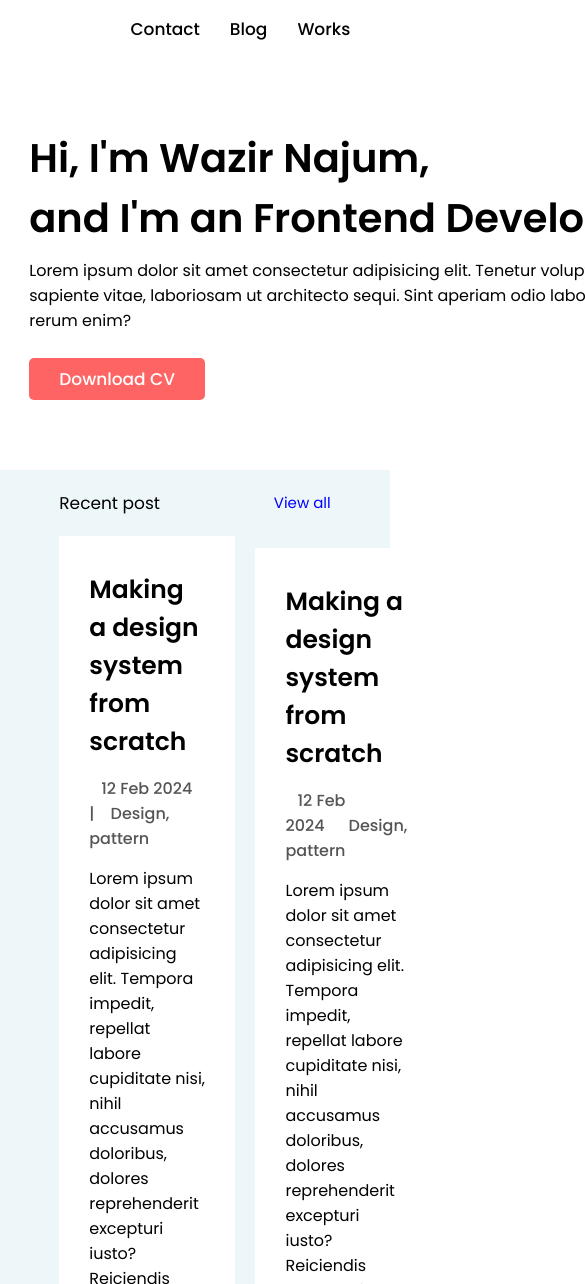
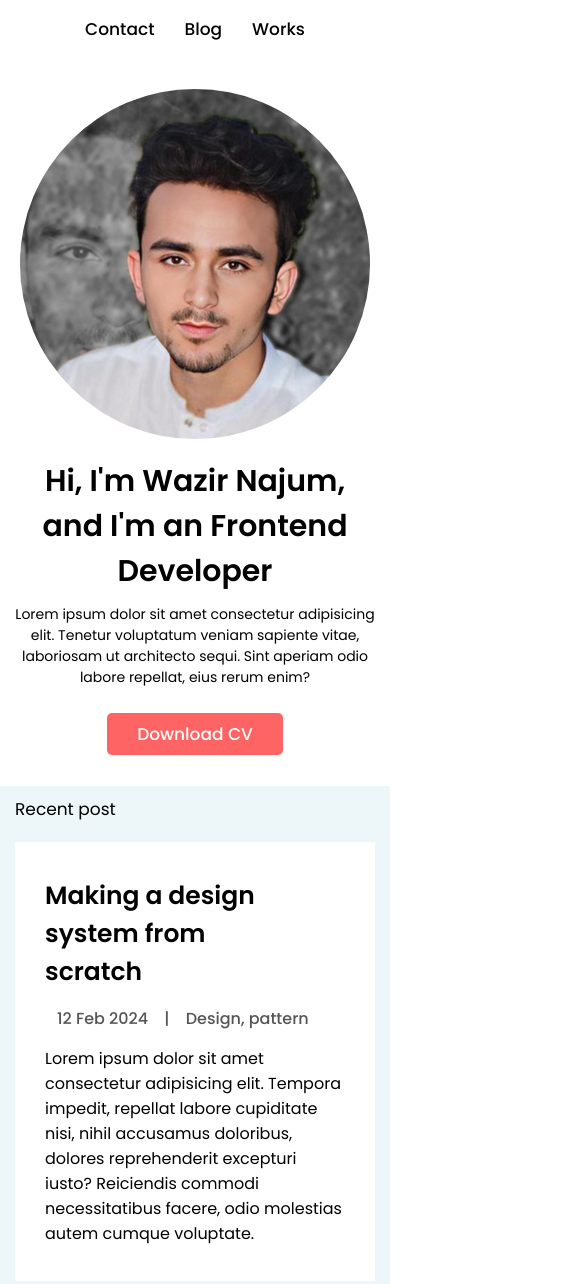
Before and after one commit to wazirnajum/najum-portfolio-website-multiple-page, a plain HTML site: page index.html in a window 390 px wide. Shown: the top 1284 px of the page, 585 px wide, since content can reach past the window. Drawn offline with Linux system fonts and the light colour scheme.

Commit message:
Add files via upload

```diff
--- a/styles.css
+++ b/styles.css
@@ -185,3 +185,60 @@ hr {
 .social-media-icons p {
   font-size: 13px;
 }
+@media (max-width: 1130px) {
+  .home {
+    width: 95%;
+    flex-direction: column-reverse;
+  }
+  .home-image {
+    margin-bottom: 20px;
+  }
+  .view-all a {
+    display: none;
+  }
+  .view-all {
+    text-align: center;
+  }
+  .recent-post-contents {
+    flex-direction: column;
+  }
+  .featured {
+    margin-top: 50px;
+  }
+  .dashboard {
+    flex-direction: column;
+  }
+  .image img {
+    width: 500px;
+  }
+}
+@media (max-width: 770px) {
+  .home {
+    width: 95%;
+    text-align: center;
+  }
+  .home h1 {
+    font-size: 30px;
+    text-align: center;
+  }
+  .home p {
+    font-size: 14px;
+    width: 100%;
+    text-align: center;
+  }
+  .recent-post {
+    width: 100%;
+    margin: 4% auto;
+    padding: 10px 15px;
+  }
+  .featured {
+    width: 85%;
+    margin: -40px auto;
+  }
+  .navbar {
+    /* padding: 8px 15px; */
+    display: flex;
+    align-items: center;
+    justify-content: center;
+  }
+}
```
